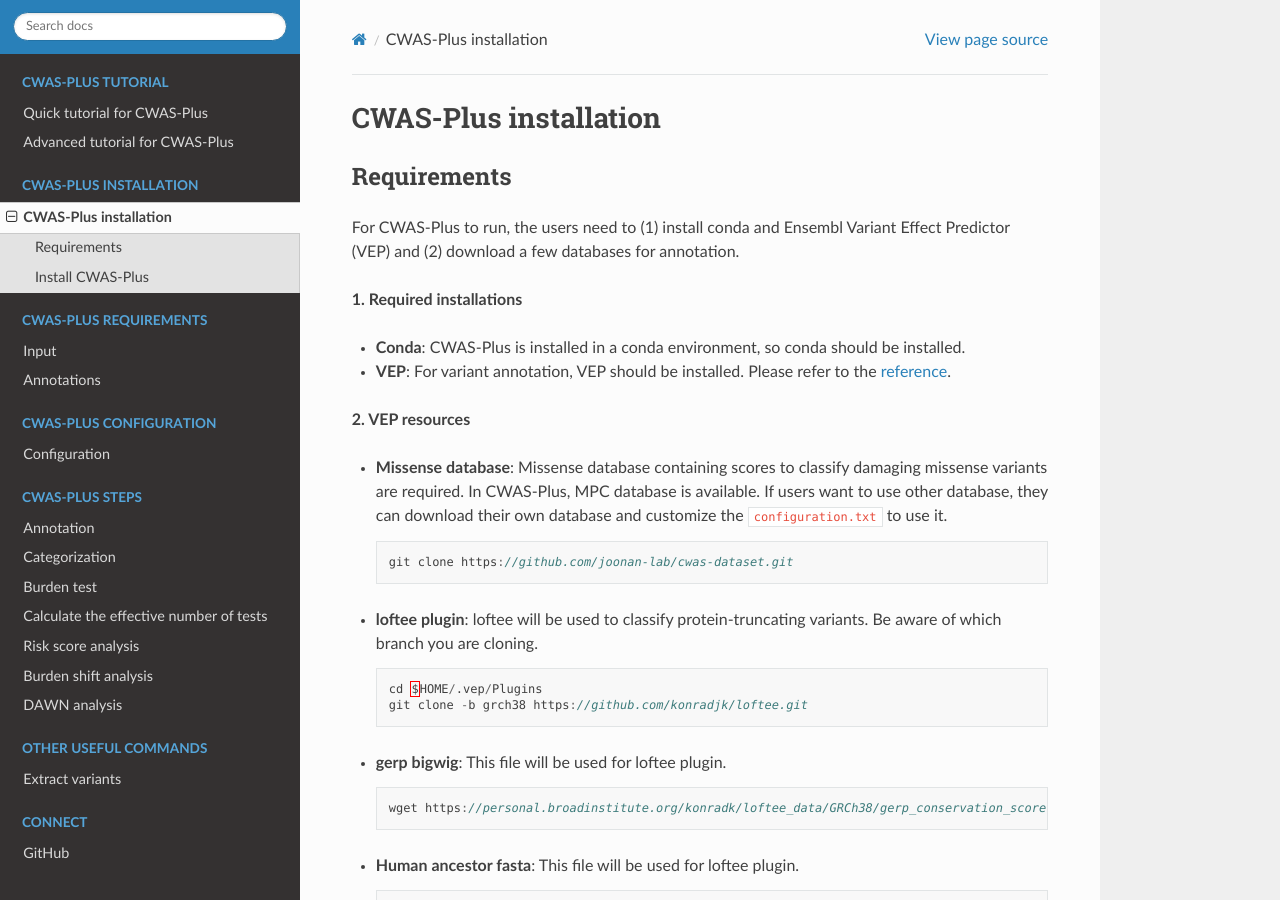
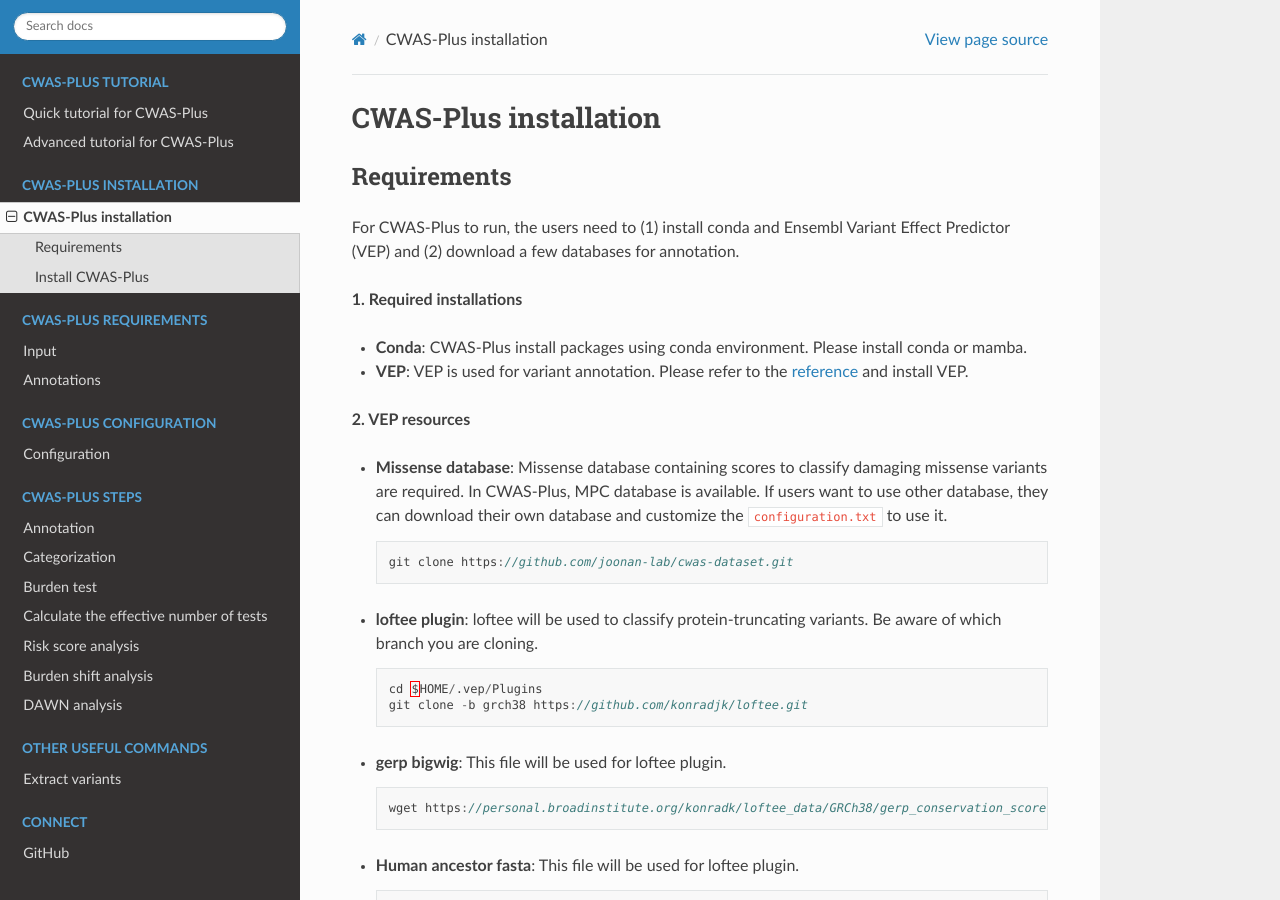
Before and after one commit to joonan-lab/cwas, a Sphinx documentation site: the page built from docs/install/installation.rst, in a window 1280 px wide and 900 px high. Built offline with Sphinx 7.4.7 and the Read the Docs theme 2.0.0, drawn with Linux system fonts in a browser that asks for light colours.

Commit message:
Update documents
Update documents

```diff
--- a/docs/install/installation.rst
+++ b/docs/install/installation.rst
@@ -12,8 +12,9 @@
 
 **1. Required installations**
 
-- **Conda**: CWAS-Plus is installed in a conda environment, so conda should be installed.
-- **VEP**: For variant annotation, VEP should be installed. Please refer to the `reference <https://ensembl.org/info/docs/tools/vep/script/vep_download.html>`_.
+- **Conda**: CWAS-Plus install packages using conda environment. Please install conda or mamba.
+- **VEP**: VEP is used for variant annotation. Please refer to the `reference <https://ensembl.org/info/docs/tools/vep/script/vep_download.html>`_ and install VEP.
+
 
 **2. VEP resources**
 
--- a/docs/quickstart/advanced_tutorial.rst
+++ b/docs/quickstart/advanced_tutorial.rst
@@ -88,7 +88,7 @@
 
   The users can install CWAS-Plus through Github.
 
-  Create a conda environment with required installations through command below.
+  Create a conda environment with required installations through command below. Mamba can be used for faster installations.
 
   .. code-block:: solidity
 
```
